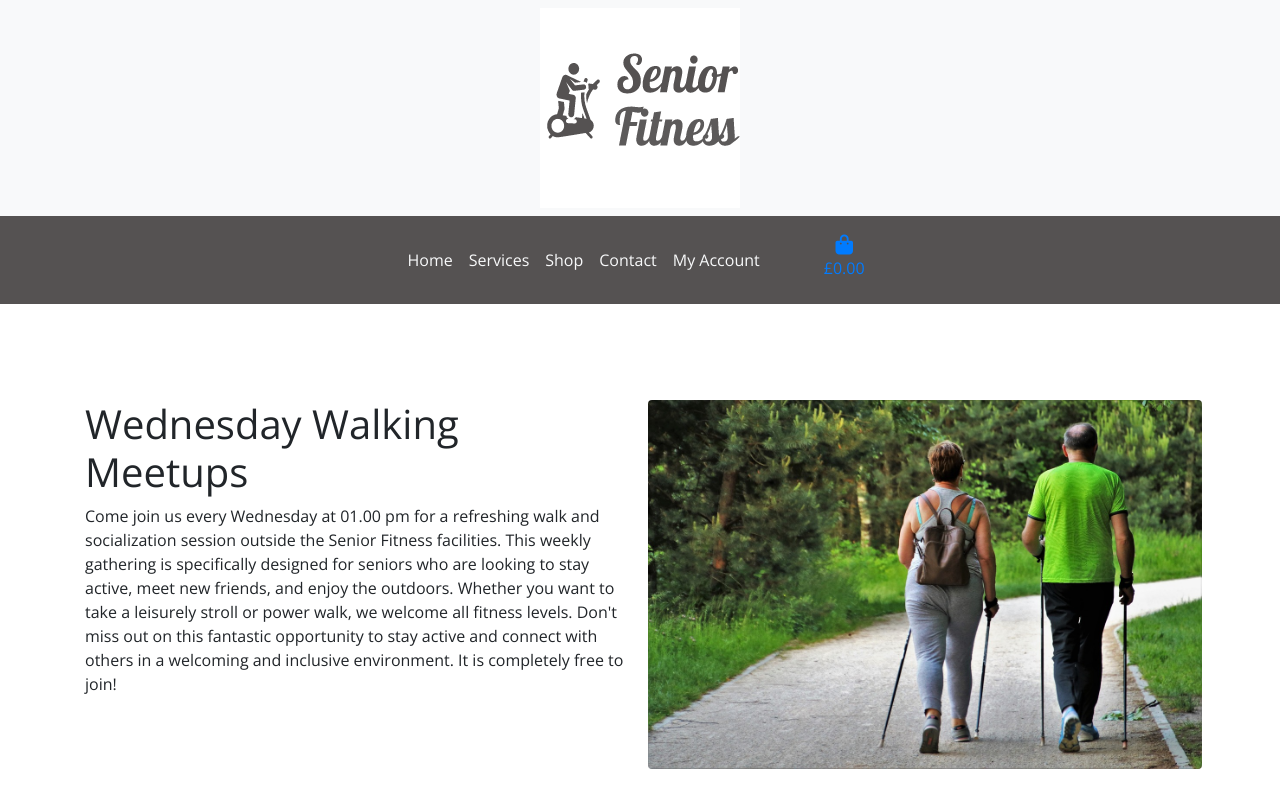
After one commit to ElisabethKAndersson/ElisabethKAndersson-E-Commerce-Applications, a Django app: page /services/walks in a window 1280 px wide. The commit adds this page. Run offline with Django 3.2, Linux system fonts and the light colour scheme; some libraries are stand-ins or nearby versions.

Commit message:
Add walks page with text and image and service prices page

```diff
--- /dev/null
+++ b/services/templates/services/walks.html
@@ -0,0 +1,21 @@
+{% extends "base.html" %} {% load static %} {% block content %}
+<div class="container h-100 mt-5">
+    <div class="row flex-sm-row-reverse ">
+        <div class="col-12 col-md-6 mt-5 px-2">
+            <img class="img-fluid rounded" src = "../../../media/walk-3440186_1280.jpg" alt="seniors walking">
+        </div>
+        <div class="col-12 col-md-6 mt-5 ">
+            <h1 class="walking-head">Wednesday Walking Meetups</h1>
+            <p class="walking-text">
+                Come join us every Wednesday at 01.00 pm for a refreshing walk and socialization session outside the Senior Fitness facilities.
+                This weekly gathering is specifically designed for seniors who are looking to stay active, meet new friends, and enjoy the outdoors.
+                Whether you want to take a leisurely stroll or power walk, we welcome all fitness levels.
+                Don't miss out on this fantastic opportunity to stay active and connect with others in a welcoming and inclusive environment.
+                It is completely free to join!
+            </p>
+        </div>
+
+    </div>
+</div>
+
+{% endblock %}
--- a/services/urls.py
+++ b/services/urls.py
@@ -2,5 +2,7 @@ from django.urls import path
 from . import views
 
 urlpatterns = [
-    path('services', views.services, name='services')
+    path('services', views.services, name='services'),
+    path('services_prices', views.services_prices, name='services_prices'),
+    path('walks', views.walks, name='walks'),
 ]
--- a/services/views.py
+++ b/services/views.py
@@ -6,3 +6,13 @@ def services(request):
     """ Presenting and selling services """
 
     return render(request, 'services/services.html')
+
+def services_prices(request):
+    """ Presenting and selling services """
+
+    return render(request, 'services/services_prices.html')
+
+def walks(request):
+    """ Presenting and selling services """
+
+    return render(request, 'services/walks.html')
```
Also changed, not shown: services/templates/services/services.html (+9 -3 lines), services/templates/services/services_prices.html (added, +15 -0 lines).
